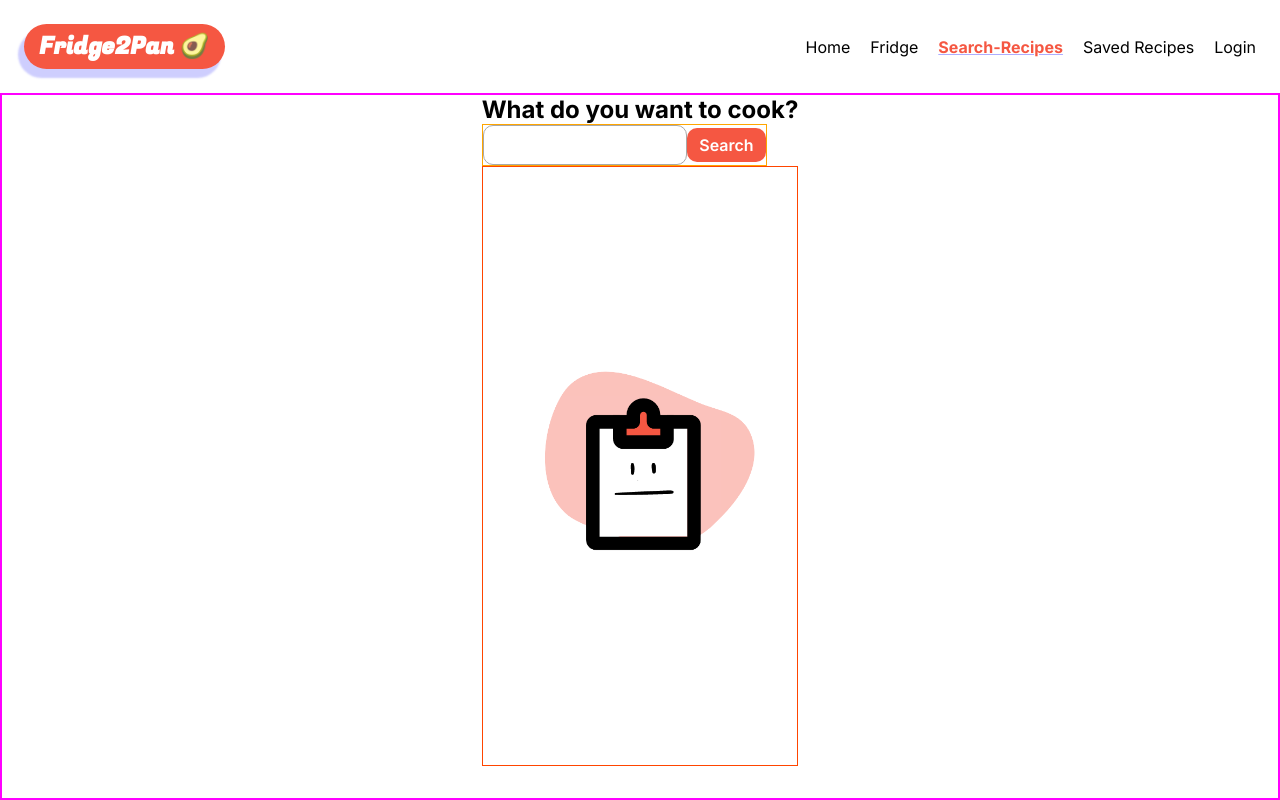
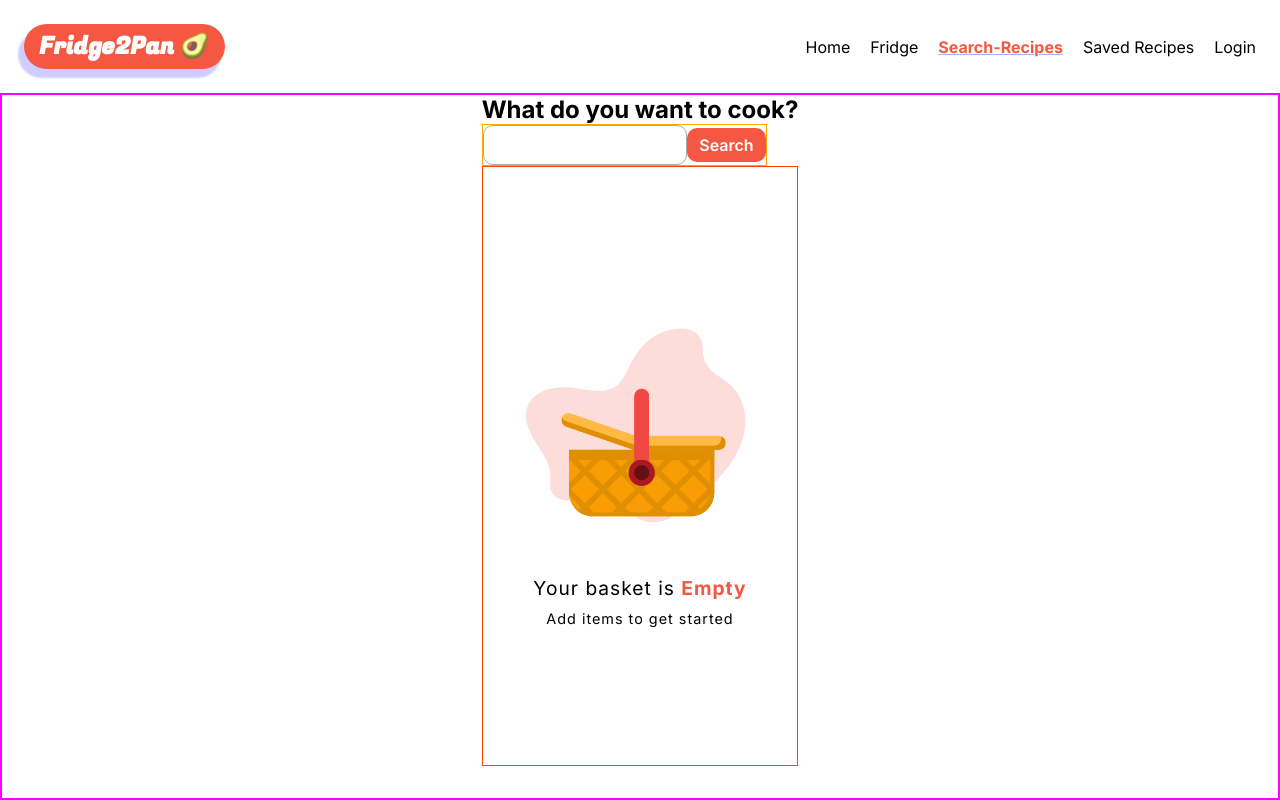
Before and after one commit to mavSeneris/Fridge2Pan, a React (Vite) app: page /search-recipes in a window 1280 px wide. Built offline with nearby package versions, Linux system fonts and the light colour scheme; no server answers.

Commit message:
removed empty state for seach

```diff
--- a/src/components/EmptyState.jsx
+++ b/src/components/EmptyState.jsx
@@ -1,35 +1,20 @@
 import React from "react";
 import BasketImage from "../assets/EmptyBasket.png";
-import RecipeImage from "../assets/EmptyRecipe.png";
 
-export default function EmptyState({ IngredientState, RecipeState }) {
+export default function EmptyState() {
   return (
     <div className="empty-state">
-      {IngredientState && (
         <img
           src={BasketImage}
           alt="Basket"
           className="empty-state__image empty-state__image--basket"
         />
-      )}
-      {RecipeState && (
-        <img
-          src={RecipeImage}
-          alt="Recipe"
-          className="empty-state__image empty-state__image--recipe"
-        />
-      )}
-      {IngredientState && (
         <p className="empty-state__ingredients-message">
           Your basket is <span className="empty-message">Empty</span>
         </p>
-      )}
-      {IngredientState && (
         <p className="empty-state__ingredients-message">
           Add items to get started
         </p>
-      )}
-      {RecipeState && <p className="empty-state__message"></p>}
     </div>
   );
 }
```
